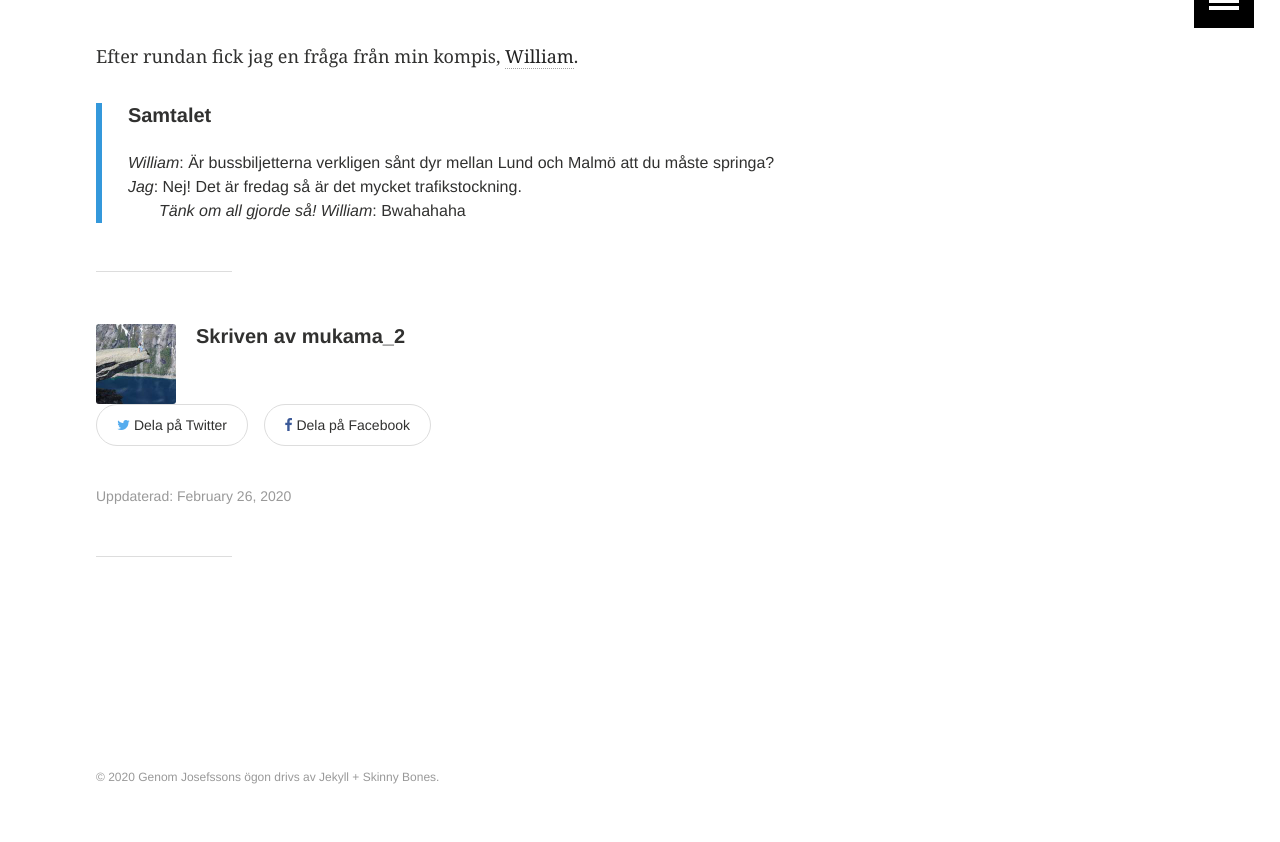
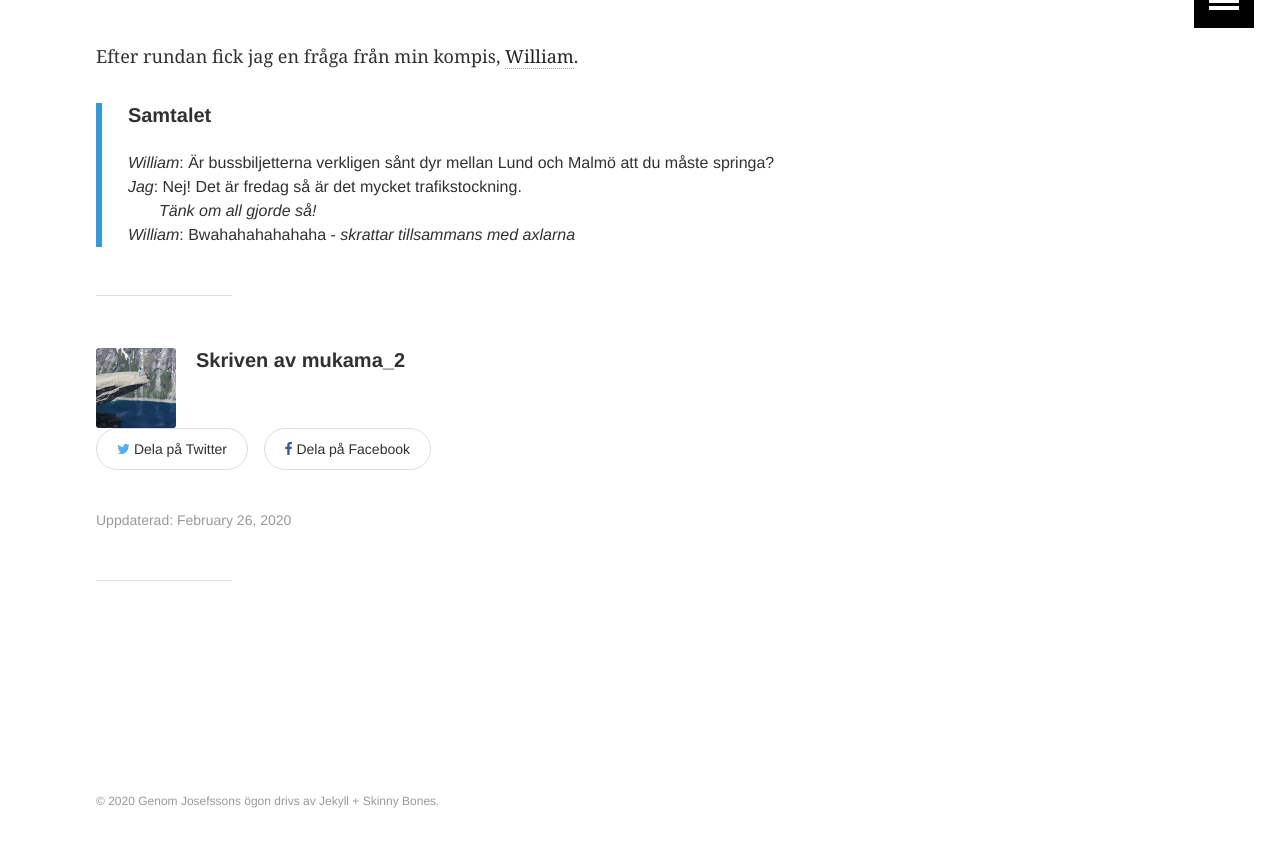
Before and after one commit to MukamaTwo/MukamaTwo.github.io, a Jekyll site: the page built from _posts/2020-02-26-Lund-Malmo-springande.md, in a window 1280 px wide and 900 px high, scrolled down 2094 px, cut to the strip 58-900 px from the top of the window. Built offline with Jekyll 4.4.1, drawn with Linux system fonts in a browser that asks for light colours; comment, search, counter and statistics services are not loaded.

Commit message:
Add that one br tag that makes a difference

```diff
--- a/_posts/2020-02-26-Lund-Malmo-springande.md
+++ b/_posts/2020-02-26-Lund-Malmo-springande.md
@@ -40,5 +40,5 @@ Efter rundan fick jag en fråga från min kompis, [William](https://hejsweden.co
 > ##### Samtalet
 > *William*: Är bussbiljetterna verkligen sånt dyr mellan Lund och Malmö att du måste springa? <br>
 > *Jag*: Nej! Det är fredag så är det mycket trafikstockning.<br>
-> &nbsp;&nbsp;&nbsp;&nbsp;&nbsp;&nbsp;&nbsp;*Tänk om all gjorde så!*
-> *William*: Bwahahaha
+> &nbsp;&nbsp;&nbsp;&nbsp;&nbsp;&nbsp;&nbsp;*Tänk om all gjorde så!*<br>
+> *William*: Bwahahahahahaha - *skrattar tillsammans med axlarna*
```
